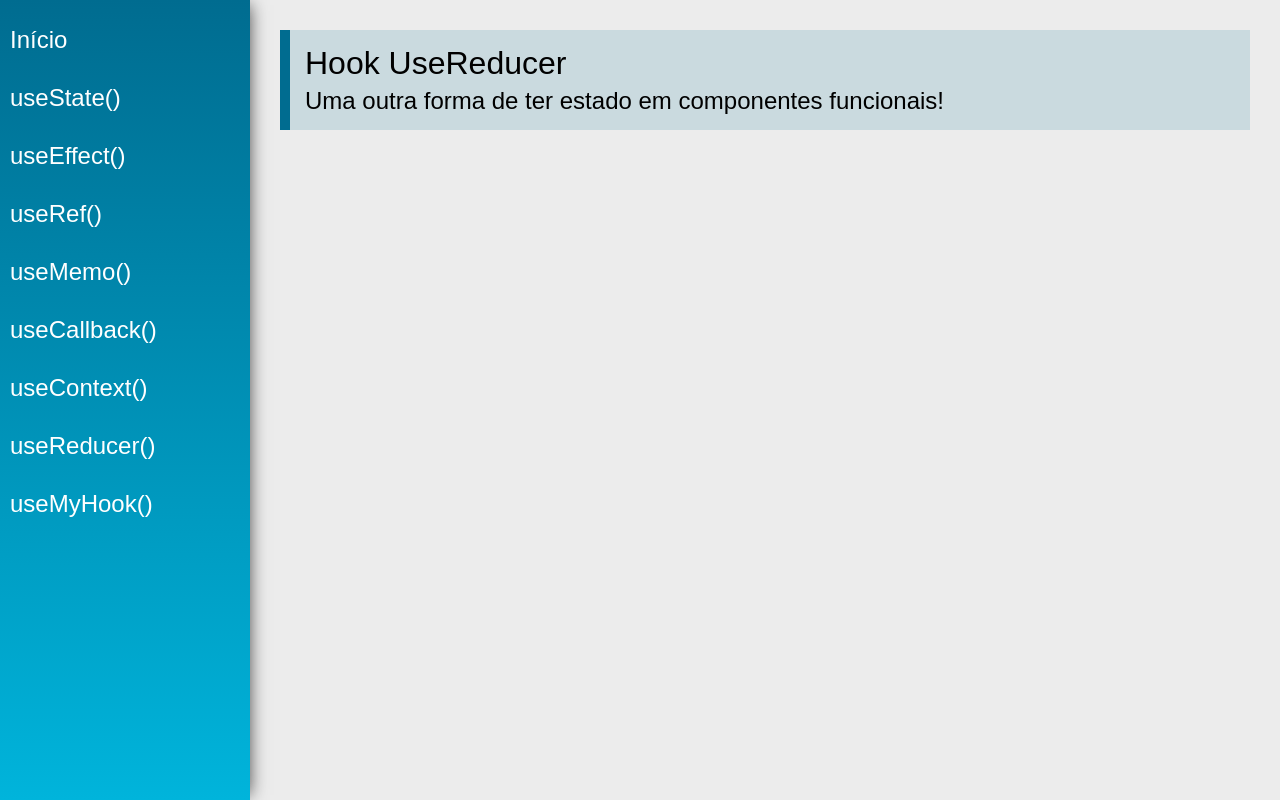
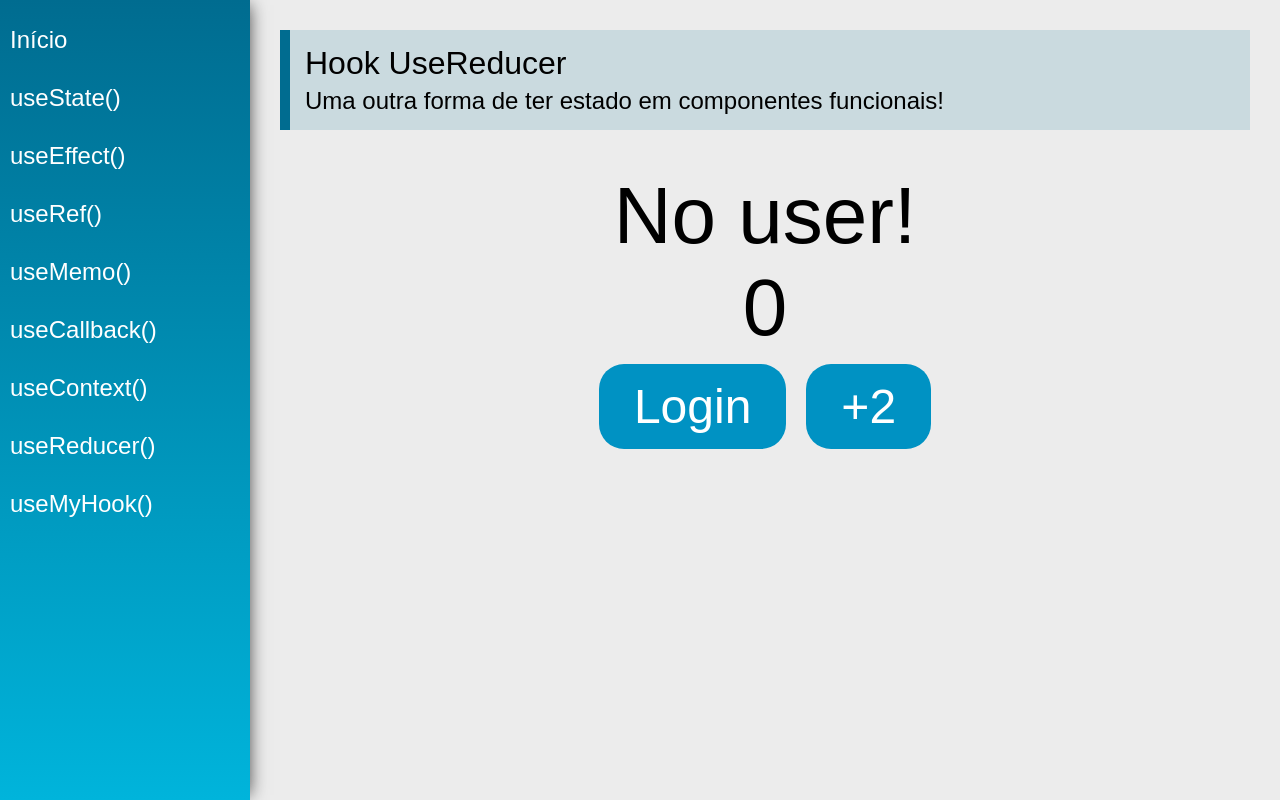
Before and after one commit to betosan83/react-hooks, a React (Create React App) app: page /useReducer in a window 1280 px wide. Built offline with nearby package versions, Linux system fonts and the light colour scheme.

Commit message:
Use Reducer first exercise!

```diff
--- a/src/views/examples/UseContext.jsx
+++ b/src/views/examples/UseContext.jsx
@@ -1,4 +1,4 @@
-import React, { useContext, useEffect } from 'react'
+import React, { useContext } from 'react'
 import PageTitle from '../../components/layout/PageTitle'
 import SectionTitle from '../../components/layout/SectionTitle'
 
--- a/src/views/examples/UseReducer.jsx
+++ b/src/views/examples/UseReducer.jsx
@@ -1,13 +1,42 @@
-import React from 'react'
+import React, { useReducer } from 'react'
 import PageTitle from '../../components/layout/PageTitle'
 
+const initialState = {
+    cart: [],
+    products: [],
+    user: null,
+    number: 0
+}
+
+function reducer(state, action) {
+    switch(action.type) {
+        case 'numberAdd2':
+            return {...state, number: state.number + 2}
+        case 'login':
+            return {...state, user: {name: 'Roberto'}}
+        default:
+            return state
+    }
+}
+
 const UseReducer = (props) => {
+    const [state, exec] = useReducer(reducer, initialState)
     return (
         <div className="UseReducer">
             <PageTitle
                 title="Hook UseReducer"
                 subtitle="Uma outra forma de ter estado em componentes funcionais!"
             />
+            <div className="center">
+                {state.user ? <span className="text">{state.user.name}</span> : <span className="text">No user!</span>}
+                <span className="text">{state.number}</span>
+                <div>
+                    <button className="btn"
+                        onClick={() => exec({ type : 'login' })}>Login</button>
+                    <button className="btn"
+                        onClick={() => exec({ type: 'numberAdd2' })}>+2</button>
+                </div>
+            </div>
         </div>
     )
 }
```
